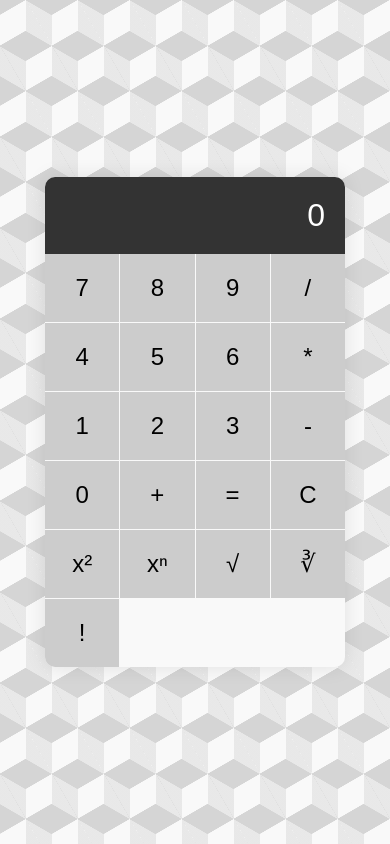
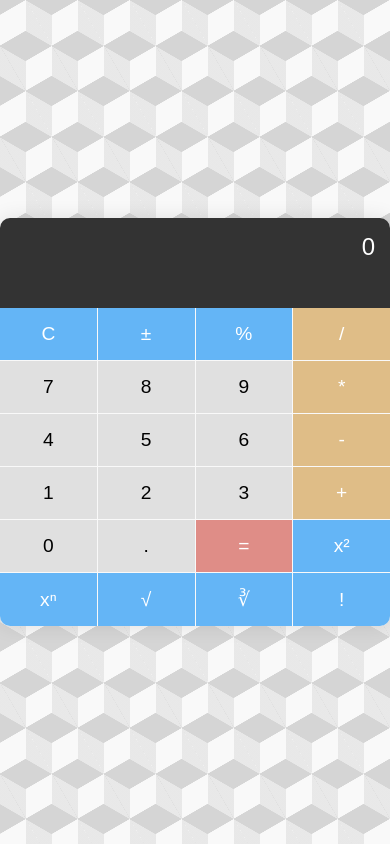
Before and after one commit to nojusta/HTML-CSS, a plain HTML site: page CalculatorJs/index.html in a window 390 px wide. Drawn offline with Linux system fonts and the light colour scheme.

Commit message:
some features

```diff
--- a/CalculatorJs/index.html
+++ b/CalculatorJs/index.html
@@ -10,27 +10,35 @@
     <div class="calculator">
         <div class="display" id="display">0</div>
         <div class="buttons">
-            <button class="btn" data-key="7" onclick="appendNumber(7)">7</button>
-            <button class="btn" data-key="8" onclick="appendNumber(8)">8</button>
-            <button class="btn" data-key="9" onclick="appendNumber(9)">9</button>
-            <button class="btn" data-key="/" onclick="chooseOperation('/')">/</button>
-            <button class="btn" data-key="4" onclick="appendNumber(4)">4</button>
-            <button class="btn" data-key="5" onclick="appendNumber(5)">5</button>
-            <button class="btn" data-key="6" onclick="appendNumber(6)">6</button>
-            <button class="btn" data-key="*" onclick="chooseOperation('*')">*</button>
-            <button class="btn" data-key="1" onclick="appendNumber(1)">1</button>
-            <button class="btn" data-key="2" onclick="appendNumber(2)">2</button>
-            <button class="btn" data-key="3" onclick="appendNumber(3)">3</button>
-            <button class="btn" data-key="-" onclick="chooseOperation('-')">-</button>
-            <button class="btn" data-key="0" onclick="appendNumber(0)">0</button>
-            <button class="btn" data-key="+" onclick="appendNumber('+')">+</button>
-            <button class="btn" data-key="=" onclick="calculate()">=</button>
-            <button class="btn" data-key="Escape" onclick="clearDisplay()">C</button>
-            <button class="btn" onclick="square()">x²</button>
-            <button class="btn" onclick="power()">xⁿ</button>
-            <button class="btn" onclick="sqrt()">√</button>
-            <button class="btn" onclick="cuberoot()">∛</button>
-            <button class="btn" onclick="factorial()">!</button>
+            <button class="btn function-btn" data-key="Escape" onclick="clearDisplay()">C</button>
+            <button class="btn function-btn" onclick="negate()">±</button>
+            <button class="btn function-btn" onclick="percentage()">%</button>
+            <button class="btn operator-btn" data-key="/" onclick="chooseOperation('/')">/</button>
+
+            <button class="btn number-btn" data-key="7" onclick="appendNumber(7)">7</button>
+            <button class="btn number-btn" data-key="8" onclick="appendNumber(8)">8</button>
+            <button class="btn number-btn" data-key="9" onclick="appendNumber(9)">9</button>
+            <button class="btn operator-btn" data-key="*" onclick="chooseOperation('*')">*</button>
+
+            <button class="btn number-btn" data-key="4" onclick="appendNumber(4)">4</button>
+            <button class="btn number-btn" data-key="5" onclick="appendNumber(5)">5</button>
+            <button class="btn number-btn" data-key="6" onclick="appendNumber(6)">6</button>
+            <button class="btn operator-btn" data-key="-" onclick="chooseOperation('-')">-</button>
+
+            <button class="btn number-btn" data-key="1" onclick="appendNumber(1)">1</button>
+            <button class="btn number-btn" data-key="2" onclick="appendNumber(2)">2</button>
+            <button class="btn number-btn" data-key="3" onclick="appendNumber(3)">3</button>
+            <button class="btn operator-btn" data-key="+" onclick="chooseOperation('+')">+</button>
+
+            <button class="btn number-btn" data-key="0" onclick="appendNumber(0)">0</button>
+            <button class="btn number-btn" data-key="." onclick="appendNumber('.')">.</button>
+            <button class="btn equal-btn" data-key="=" onclick="calculate()">=</button>
+
+            <button class="btn function-btn" onclick="square()">x²</button>
+            <button class="btn function-btn" onclick="power()">xⁿ</button>
+            <button class="btn function-btn" onclick="sqrt()">√</button>
+            <button class="btn function-btn" onclick="cuberoot()">∛</button>
+            <button class="btn function-btn" onclick="factorial()">!</button>
         </div>
     </div>
     <script src="script.js"></script>
--- a/CalculatorJs/script.js
+++ b/CalculatorJs/script.js
@@ -10,6 +10,7 @@ function clearDisplay() {
     previousOperand = '';
     operation = undefined;
     updateDisplay();
+    enableButtons();
 }
 
 function appendNumber(number) {
@@ -19,7 +20,11 @@ function appendNumber(number) {
 }
 
 function chooseOperation(op) {
-    if (currentOperand === '') return;
+    if (currentOperand === '' && previousOperand === '') return;
+    if (currentOperand === '' && previousOperand !== '') {
+        operation = op;
+        return;
+    }
     if (previousOperand !== '') {
         calculate();
     }
@@ -53,6 +58,23 @@ function calculate() {
     operation = undefined;
     previousOperand = '';
     updateDisplay();
+    if (result === 'Error') {
+        disableButtons();
+    }
+}
+
+function disableButtons() {
+    const buttons = document.querySelectorAll('.btn');
+    buttons.forEach(button => {
+        if (button.getAttribute('data-key') !== 'Escape') {
+            button.disabled = true;
+        }
+    });
+}
+
+function enableButtons() {
+    const buttons = document.querySelectorAll('.btn');
+    buttons.forEach(button => button.disabled = false);
 }
 
 function updateDisplay() {
@@ -67,7 +89,7 @@ function square() {
 
 function power() {
     if (currentOperand === '') return;
-    let exponent = prompt('Įveskite n:');
+    let exponent = prompt('Iveskite n:');
     currentOperand = Math.pow(parseFloat(currentOperand), parseFloat(exponent));
     updateDisplay();
 }
@@ -95,6 +117,18 @@ function factorial() {
     updateDisplay();
 }
 
+function percentage() {
+    if (currentOperand === '') return;
+    currentOperand = parseFloat(currentOperand) / 100;
+    updateDisplay();
+}
+
+function negate() {
+    if (currentOperand === '') return;
+    currentOperand = parseFloat(currentOperand) * -1;
+    updateDisplay();
+}
+
 function handleKeyPress(event) {
     const key = event.key;
     const button = document.querySelector(`button[data-key="${key}"]`);
--- a/CalculatorJs/styles.css
+++ b/CalculatorJs/styles.css
@@ -15,6 +15,7 @@ body {
                       linear-gradient(60deg, #d5d5d577 25%, transparent 25.5%, transparent 75%, #d5d5d577 75%, #d5d5d577);
     background-size: 52px 91px;
     background-position: 0 0, 0 0, 26px 46px, 26px 46px, 0 0, 26px 46px;
+    overflow: hidden;
 }
 
 .calculator {
@@ -22,7 +23,8 @@ body {
     border-radius: 10px;
     box-shadow: 0 0 20px rgba(0, 0, 0, 0.1);
     overflow: hidden;
-    width: 300px;
+    width: 90%;
+    max-width: 300px;
 }
 
 .display {
@@ -31,6 +33,10 @@ body {
     font-size: 2em;
     padding: 20px;
     text-align: right;
+    overflow: hidden;
+    white-space: nowrap;
+    text-overflow: ellipsis;
+    height: 60px;
 }
 
 .buttons {
@@ -40,12 +46,30 @@ body {
 }
 
 .btn {
-    background-color: #ccc;
     border: none;
     font-size: 1.5em;
     padding: 20px;
     cursor: pointer;
     transition: background-color 0.3s;
+}
+
+.number-btn {
+    background-color: #e0e0e0;
+}
+
+.operator-btn {
+    background-color: #dfbd87;
+    color: white;
+}
+
+.equal-btn {
+    background-color: #df8d87;
+    color: white;
+}
+
+.function-btn {
+    background-color: #64b5f6;
+    color: white;
 }
 
 .btn:hover {
@@ -55,3 +79,64 @@ body {
 .btn:active, .btn.active {
     background-color: #aaa;
 }
+
+@media (max-width: 600px) {
+    .calculator {
+        width: 100%;
+        max-width: 100%;
+        height: auto;
+        display: flex;
+        flex-direction: column;
+    }
+
+    .display {
+        font-size: 1.5em;
+        padding: 15px;
+        height: 60px;
+    }
+
+    .buttons {
+        display: grid;
+        grid-template-columns: repeat(4, 1fr);
+        gap: 1px;
+    }
+
+    .btn {
+        font-size: 1.2em;
+        padding: 15px;
+    }
+}
+
+@media (max-width: 600px) and (orientation: landscape) {
+    body {
+        flex-direction: column;
+        justify-content: center;
+        align-items: center;
+    }
+
+    .calculator {
+        width: 100%;
+        max-width: none;
+        height: 100%;
+        display: flex;
+        flex-direction: column;
+        justify-content: center;
+    }
+
+    .display {
+        font-size: 1.5em;
+        padding: 15px;
+        height: 60px;
+    }
+
+    .buttons {
+        display: grid;
+        grid-template-columns: repeat(4, 1fr);
+        gap: 1px;
+    }
+
+    .btn {
+        font-size: 1.2em;
+        padding: 15px;
+    }
+}
```
